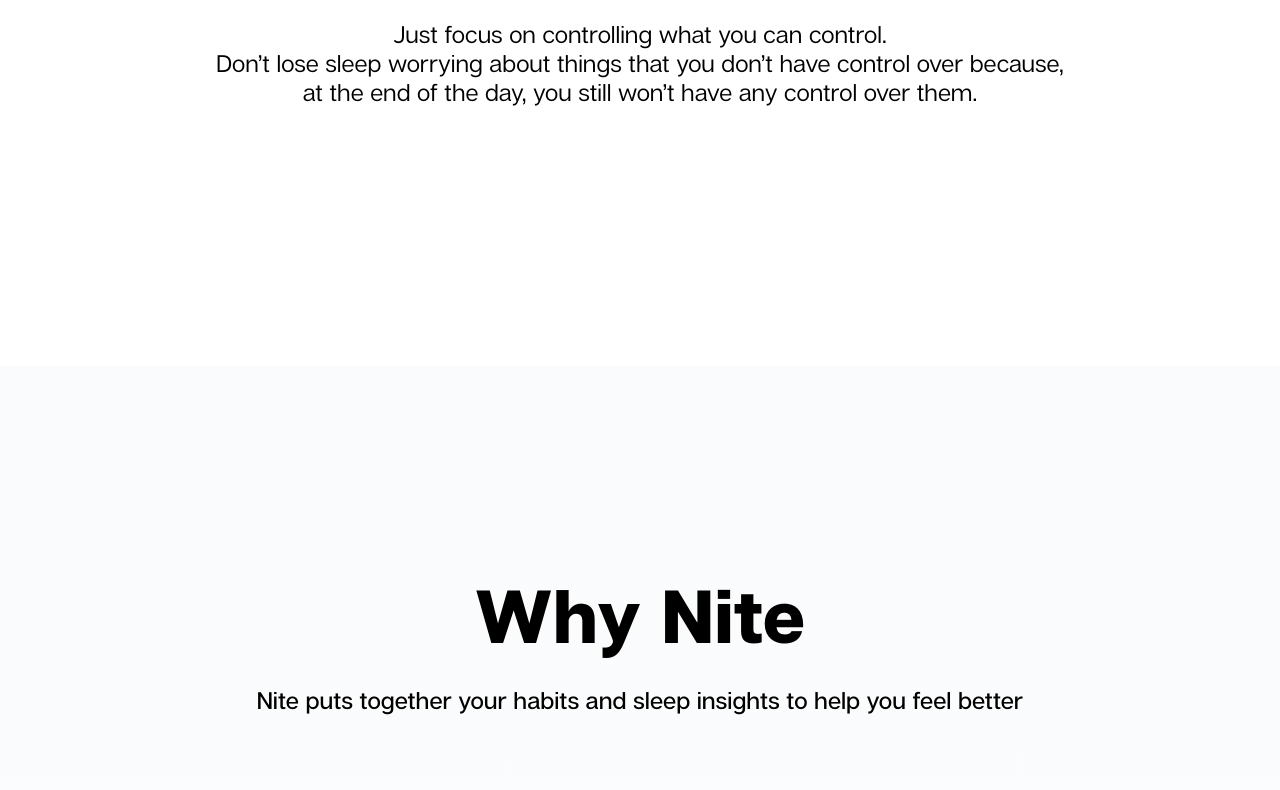
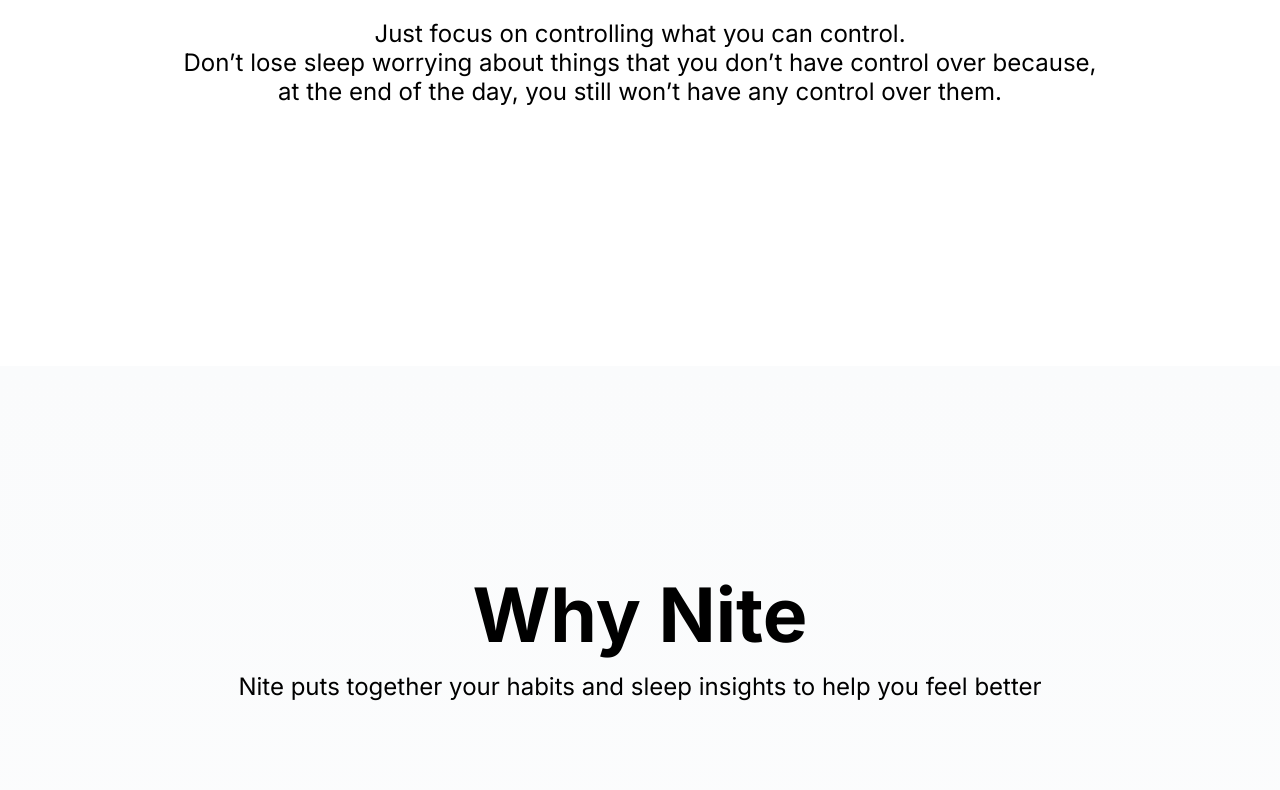
Before and after one commit to nite-app/nite-web, a plain HTML site: page index.html in a window 1280 px wide. Shown: the part 434-1224 px from the top of the page. Drawn offline with Linux system fonts and the light colour scheme.

Commit message:
fix + font + cleanup

```diff
--- a/index.html
+++ b/index.html
@@ -5,7 +5,12 @@
     <meta http-equiv="X-UA-Compatible" content="IE=edge" />
     <meta name="viewport" content="width=device-width, initial-scale=1.0" />
     <meta name="x-apple-disable-message-reformatting" />
-
+    <link rel="preconnect" href="https://fonts.googleapis.com" />
+    <link rel="preconnect" href="https://fonts.gstatic.com" crossorigin />
+    <link
+      href="https://fonts.googleapis.com/css2?family=Inter:wght@100;200;300;400;500;600;700;800;900&display=swap"
+      rel="stylesheet"
+    />
     <link rel="stylesheet" href="./styles/style.css" />
     <link
       rel="shortcut icon"
@@ -103,7 +108,7 @@
     <div class="page2">
       <div class="container2">
         <div class="txt2">
-          <p class="ttl2">Why Nite</p>
+          <h2 class="ttl2">Why Nite</h2>
           <p class="p2">
             Nite puts together your habits and sleep insights to help you feel
             better
--- a/styles/style.scss
+++ b/styles/style.scss
@@ -1,69 +1,14 @@
-@font-face {
-  font-family: Articulat CF;
-  src: url(../artic/ArticulatCF-Normal.otf);
-}
-
-@font-face {
-  font-family: Articulat CF Regular;
-  src: url(../artic/ArticulatCF-Regular.otf);
-}
-
-@font-face {
-  font-family: Articulat CF Medium;
-  src: url(../artic/ArticulatCF-Medium.otf);
-}
-
-@font-face {
-  font-family: Articulat CF DemiBold;
-  src: url(../artic/ArticulatCF-DemiBold.otf);
-}
-
-@font-face {
-  font-family: Articulat CF Bold;
-  src: url(../artic/ArticulatCF-Bold.otf);
-}
-
-@font-face {
-  font-family: Articulat CF;
-  src: url(../artic/ArticulatCF-ExtraBold.otf);
-  font-weight: bolder;
-}
-
-@font-face {
-  font-family: Articulat CF Heavy;
-  src: url(../artic/ArticulatCF-Heavy.otf);
-}
-
-@font-face {
-  font-family: Articulat CF Light;
-  src: url(../artic/ArticulatCF-Light.otf);
-}
-
-@font-face {
-  font-family: Articulat CF ExtraLight;
-  src: url(../artic/ArticulatCF-ExtraLight.otf);
-}
-
-@font-face {
-  font-family: Articulat CF Thin;
-  src: url(../artic/ArticulatCF-Thin.otf);
-}
-
-@font-face {
-  font-family: Articulat CF Woff;
-  src: url(../artic/articulatcf-extrabold-webfont.woff);
-}
-
 /*######################################### FIRST PAGE STYLING #########################################*/
 
 * {
-  font-family: Articulat CF;
+  font-family: "Inter", sans-serif;
 }
 
 body {
   margin: 0;
   padding: 0;
   box-sizing: border-box;
+  padding-bottom: 30px;
 }
 
 /* Hide scrollbar for Chrome, Safari and Opera */
@@ -91,6 +36,8 @@ body::-webkit-scrollbar {
 .nav {
   width: 100vw;
   height: 140px;
+  box-sizing: border-box;
+  padding: 20px;
   max-width: 100vw;
   margin: 0;
   display: flex;
@@ -100,11 +47,11 @@ body::-webkit-scrollbar {
 }
 
 .navct {
-  width: 100vw-2vw;
+  width: 100%;
+  box-sizing: border-box;
   padding: 20px;
   height: 100px;
   margin: 0;
-  margin-top: 20px;
   padding: 0;
   display: flex;
   justify-content: center;
@@ -150,11 +97,13 @@ body::-webkit-scrollbar {
   margin-right: 50px;
   text-decoration: none;
   color: black;
+  font-weight: 600;
 }
 
 .navdownload {
   font-size: 18px;
   color: #ffffff;
+  font-weight: 600;
 }
 
 .dwnbtn {
@@ -263,6 +212,7 @@ body::-webkit-scrollbar {
     text-decoration: none;
     box-sizing: border-box;
     border-radius: 15px;
+    font-weight: 600;
   }
 }
 
@@ -341,7 +291,6 @@ body::-webkit-scrollbar {
 
 .p1 {
   font-size: 24px;
-  font-family: Articulat CF Regular;
   margin-top: -40px;
 }
 
@@ -371,7 +320,6 @@ body::-webkit-scrollbar {
 }
 
 .p2 {
-  font-family: Articulat CF Medium;
   font-size: 24px;
   margin-top: -50px;
 }
@@ -425,7 +373,6 @@ body::-webkit-scrollbar {
 
 .p1p {
   font-size: 18px;
-  font-family: Articulat CF Regular;
   letter-spacing: 0.8px;
   grid-row-start: 2;
   grid-column-end: span 2;
@@ -572,6 +519,7 @@ body::-webkit-scrollbar {
   justify-content: center;
   align-items: center;
   z-index: 10;
+  font-weight: 600;
 }
 
 /* ######################################### FOOTER ######################################### */
@@ -627,14 +575,12 @@ body::-webkit-scrollbar {
 }
 
 .footerttl {
-  font-family: Articulat CF DemiBold;
   font-size: 18px;
   color: #505050;
 }
 
 .footertxt {
   text-decoration: none;
-  font-family: Articulat CF Regular;
   font-size: 14px;
   color: #494949;
   margin-top: 10px;
@@ -644,8 +590,6 @@ body::-webkit-scrollbar {
 .copyright {
   font-size: 12px;
   color: #cacaca;
-  font-family: Articulat CF Light;
-  margin-bottom: 30px;
 }
 
 /* ######################################### FOOTER ######################################### */
@@ -712,14 +656,12 @@ body::-webkit-scrollbar {
 
 .contactp {
   font-size: 0.5em;
-  font-family: Articulat CF Medium;
   margin: 10px 0 40px 0;
 }
 
 .contactp span {
   color: #4a4aeb;
   font-size: 0.5em;
-  font-family: Articulat CF Medium;
 }
 
 .contactfield {
@@ -732,13 +674,11 @@ body::-webkit-scrollbar {
   margin-bottom: 10px;
   box-sizing: border-box;
   font-size: 0.5em;
-  font-family: Articulat CF Medium;
 }
 
 .contactfield::placeholder {
   color: #babac7;
   font-size: 20px;
-  font-family: Articulat CF Medium;
 }
 
 .contactbtn {
@@ -753,7 +693,6 @@ body::-webkit-scrollbar {
   color: #babac7;
   text-align: center;
   font-size: 0.5em;
-  font-family: Articulat CF SemiBold;
 }
 
 /* ######################################### LOGIN ######################################### */
@@ -793,12 +732,10 @@ body::-webkit-scrollbar {
 .formttl {
   font-size: 36px;
   margin-bottom: -5px;
-  font-family: Articulat CF;
 }
 
 .formsub {
   font-size: 16px;
-  font-family: Articulat CF Medium;
 }
 
 .asc2 {
@@ -821,7 +758,6 @@ body::-webkit-scrollbar {
 }
 
 .field::placeholder {
-  font-family: Articulat CF Medium;
   color: #c7c7c7;
 }
 
@@ -864,19 +800,16 @@ body::-webkit-scrollbar {
 .changescreen {
   display: flex;
   font-size: 16px;
-  font-family: Articulat CF Regular;
   align-items: center;
 }
 
 .formsub2 {
   font-size: 16px;
-  font-family: Articulat CF Regular;
   text-decoration: none;
   color: blue;
 }
 
 .formcontainer label {
-  font-family: Articulat CF Medium;
   letter-spacing: 0.5px;
 }
 
```
Also changed, not shown: pages/main/contact.html (+3 -1 lines), img/Panel1Big.png (deleted), img/Panel2-1.png (deleted), img/Panel2-2.png (deleted), img/panel1Mid.png (deleted), img/panel1back1000.png (deleted), img/panel1back800.png (deleted), img/panel2back1000.png (deleted), img/panel2back800.png (deleted), img/panel3back1000.png (deleted), img/panel3back800.png (deleted), styles/style.css, 1 other file.
